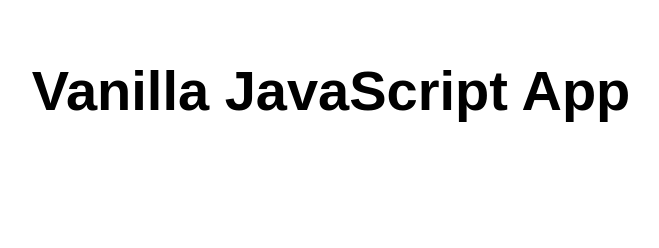
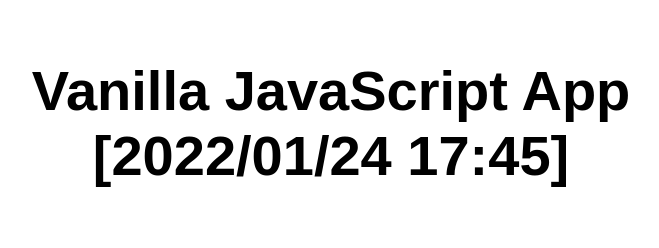
Before and after one commit to txstudio/offical-txstudio-static-webapp, a plain HTML site: page src/index.html in a window 1280 px wide. Shown: the whole page, without its empty margins (309-968 px from the left). Drawn offline with Linux system fonts and the light colour scheme.

Commit message:
Add version description

```diff
--- a/src/index.html
+++ b/src/index.html
@@ -10,7 +10,7 @@
 
 <body>
   <main>
-    <h1>Vanilla JavaScript App</h1>
+    <h1>Vanilla JavaScript App [2022/01/24 17:45]</h1>
   </main>
 </body>
 
```
